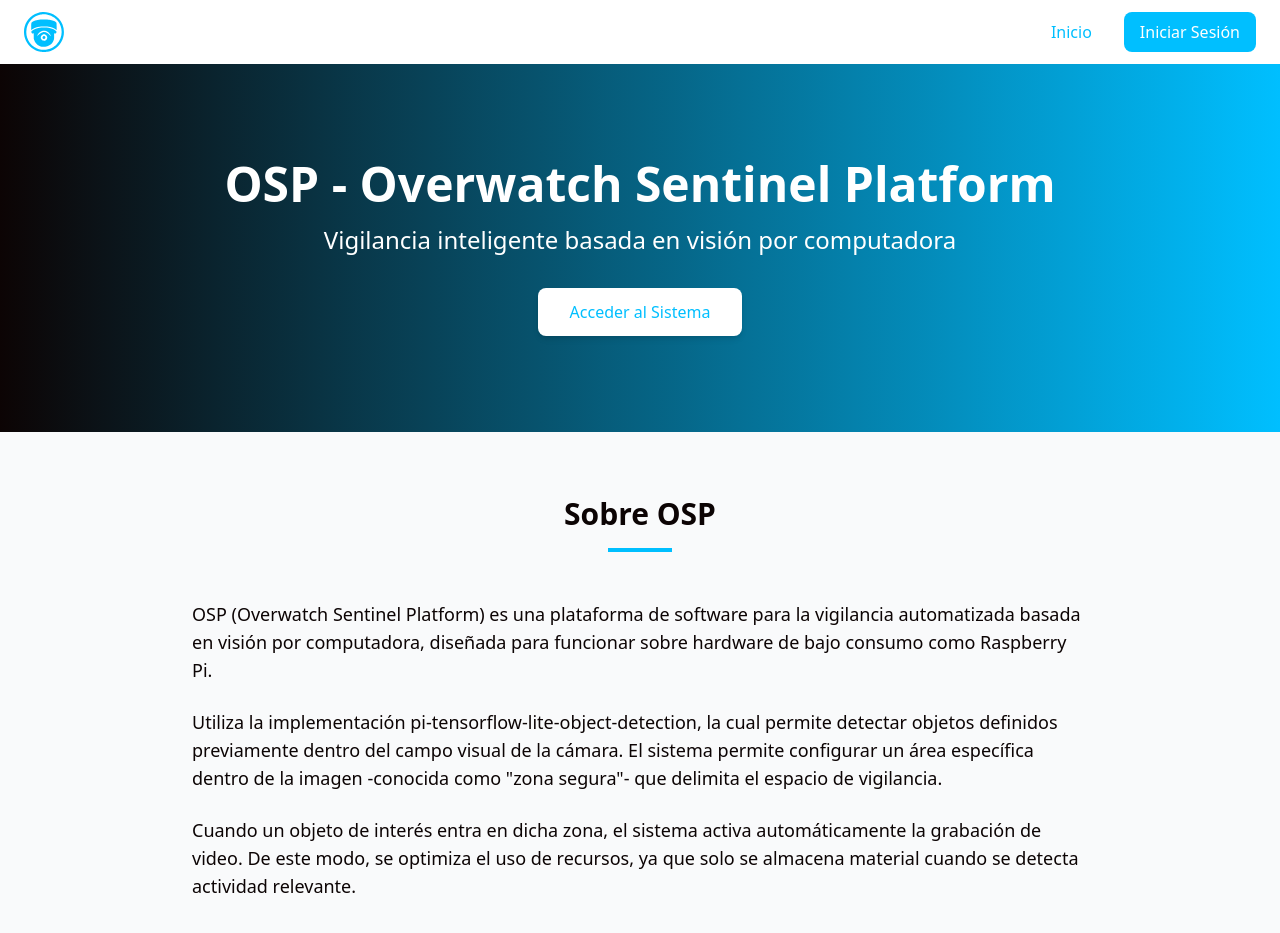
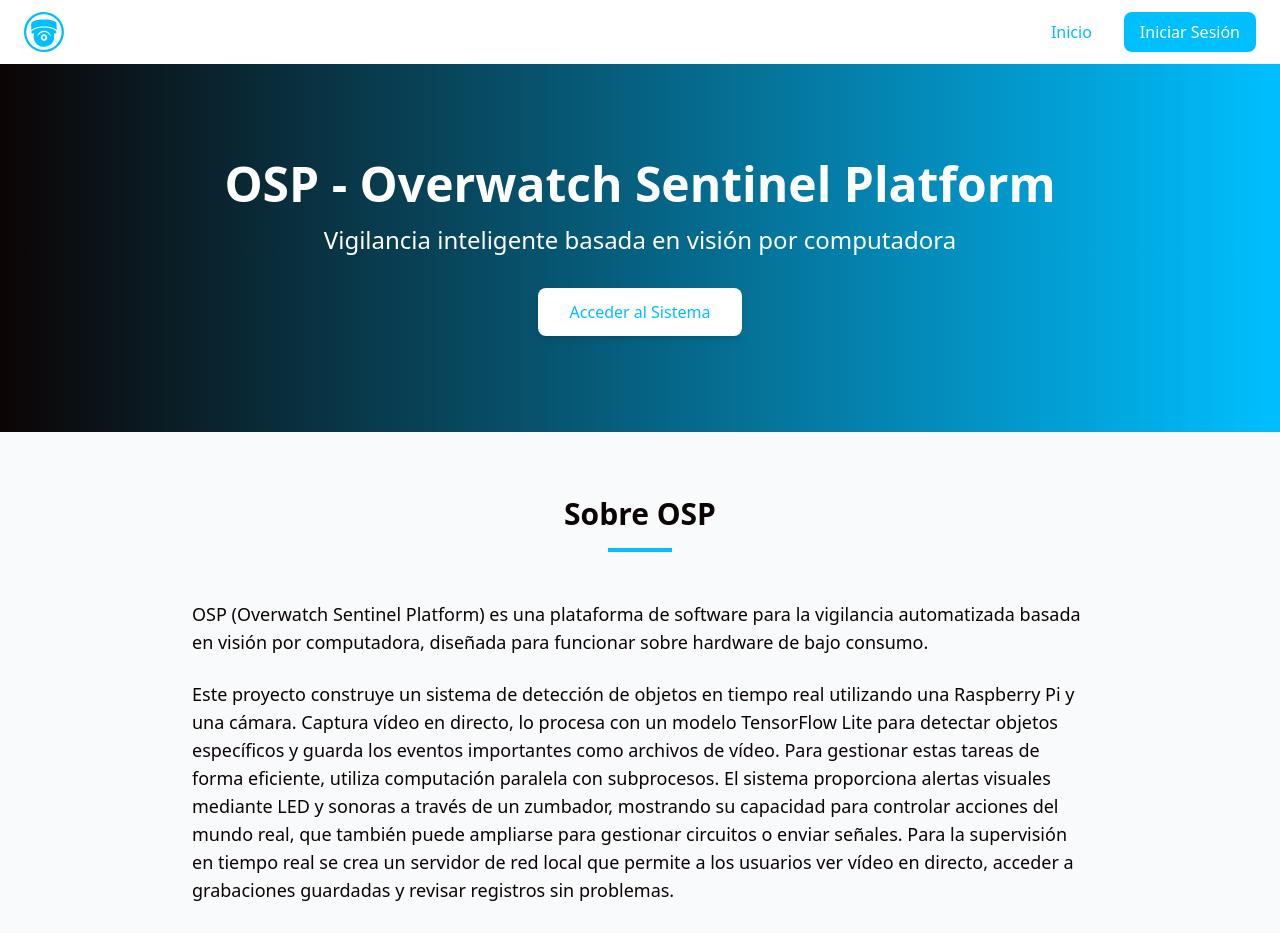
Before and after one commit to breynerciro/osp-frontend, a React (Vite) app: page / in a window 1280 px wide. Shown: the top 933 px of the page. Built offline with nearby package versions, Linux system fonts and the light colour scheme.

Commit message:
Update AboutUs.tsx
Added info from pi-tensorflow-lite-object-detection

```diff
--- a/src/components/home/AboutUs.tsx
+++ b/src/components/home/AboutUs.tsx
@@ -12,17 +12,19 @@ const AboutUs: React.FC = () => {
         <div className="max-w-4xl mx-auto">
           <p className="text-lg text-asphalt mb-6">
             OSP (Overwatch Sentinel Platform) es una plataforma de software para la vigilancia automatizada
-            basada en visión por computadora, diseñada para funcionar sobre hardware de bajo consumo como Raspberry Pi.
+            basada en visión por computadora, diseñada para funcionar sobre hardware de bajo consumo.
           </p>
 
           <p className="text-lg text-asphalt mb-6">
-            Utiliza la implementación pi-tensorflow-lite-object-detection, la cual permite detectar objetos
-            definidos previamente dentro del campo visual de la cámara. El sistema permite configurar un área
-            específica dentro de la imagen -conocida como "zona segura"- que delimita el espacio de vigilancia.
+            Este proyecto construye un sistema de detección de objetos en tiempo real utilizando una Raspberry Pi y una cámara.
+            Captura vídeo en directo, lo procesa con un modelo TensorFlow Lite para detectar objetos específicos y guarda los eventos importantes como archivos de vídeo.
+            Para gestionar estas tareas de forma eficiente, utiliza computación paralela con subprocesos. El sistema proporciona alertas visuales mediante LED y sonoras a través de un zumbador,
+            mostrando su capacidad para controlar acciones del mundo real, que también puede ampliarse para gestionar circuitos o enviar señales.
+            Para la supervisión en tiempo real se crea un servidor de red local que permite a los usuarios ver vídeo en directo, acceder a grabaciones guardadas y revisar registros sin problemas.
           </p>
 
           <p className="text-lg text-asphalt">
-            Cuando un objeto de interés entra en dicha zona, el sistema activa automáticamente la grabación de video.
+            Cuando un objeto de interés entra en la zona segura, el sistema activa automáticamente la grabación de video.
             De este modo, se optimiza el uso de recursos, ya que solo se almacena material cuando se detecta actividad relevante.
           </p>
         </div>
```
